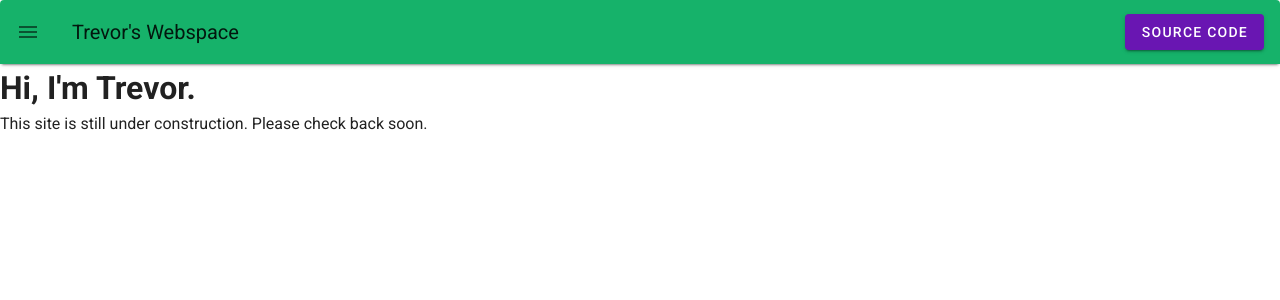
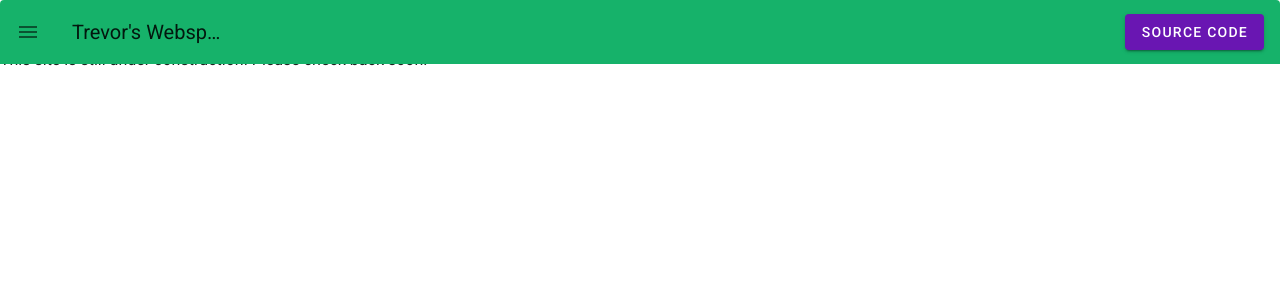
Before and after one commit to SuperShadowPlay/personal-site, a Vue app: page / in a window 1280 px wide. Shown: the top 300 px of the page. Built offline with nearby package versions, Linux system fonts and the light colour scheme.

Commit message:
Ublock no longer blocks youtube icon
I guess ublock thinks a file with the word "youtube" or "yt"
is an ad from google, so "y-icon.svg" it is.

```diff
--- a/src/components/Topbar.vue
+++ b/src/components/Topbar.vue
@@ -1,19 +1,17 @@
 <template>
   <v-card>
-    <v-toolbar color="primary" class="mx-auto overflow-hidden" flat extend app>
+    <v-app-bar app color="primary" class="mx-auto overflow-hidden" flat extend>
       <v-app-bar-nav-icon @click.stop="drawer = !drawer"></v-app-bar-nav-icon>
-      <v-toolbar-title color=secondary> Trevor's Webspace </v-toolbar-title>
+      <v-app-bar-title color=secondary> Trevor's Webspace </v-app-bar-title>
       <v-spacer></v-spacer>
-      <a href="https://github.com/SuperShadowPlay/personal-site">
-      <v-btn class="source-button" color="accent" elevation="2"> Source Code </v-btn>
-      </a>
-    </v-toolbar>
+      <v-btn class="source-button" color="accent" elevation="2" @click="drawerClick('https://github.com/SuperShadowPlay/personal-site')"> Source Code </v-btn>
+    </v-app-bar>
 
     <v-navigation-drawer v-model="drawer" color="white" app temporary>
       <v-list nav dense>
         <v-list-item-group v-model="group" active-class="deep-purple--text text--accent-4">
           <v-list-item @click="drawerClick('https://www.youtube.com/user/SuperShadowP1ay/')">
-            <img src="../assets/youtube-icon.svg" class="icons">
+            <img src="../assets/y-icon.svg" class="icons">
             <v-list-item-title>YouTube</v-list-item-title>
           </v-list-item>
 
@@ -52,4 +50,8 @@ img.icons {
   height: 25px;
   margin: 15px;
 }
+
+v-app-bar-title {
+  font-size: 1.3em
+}
 </style>
```
Also changed, not shown: src/assets/y-icon.svg (renamed from src/assets/youtube-icon.svg), 1 other file (tests, documents, lock files or other folders).
